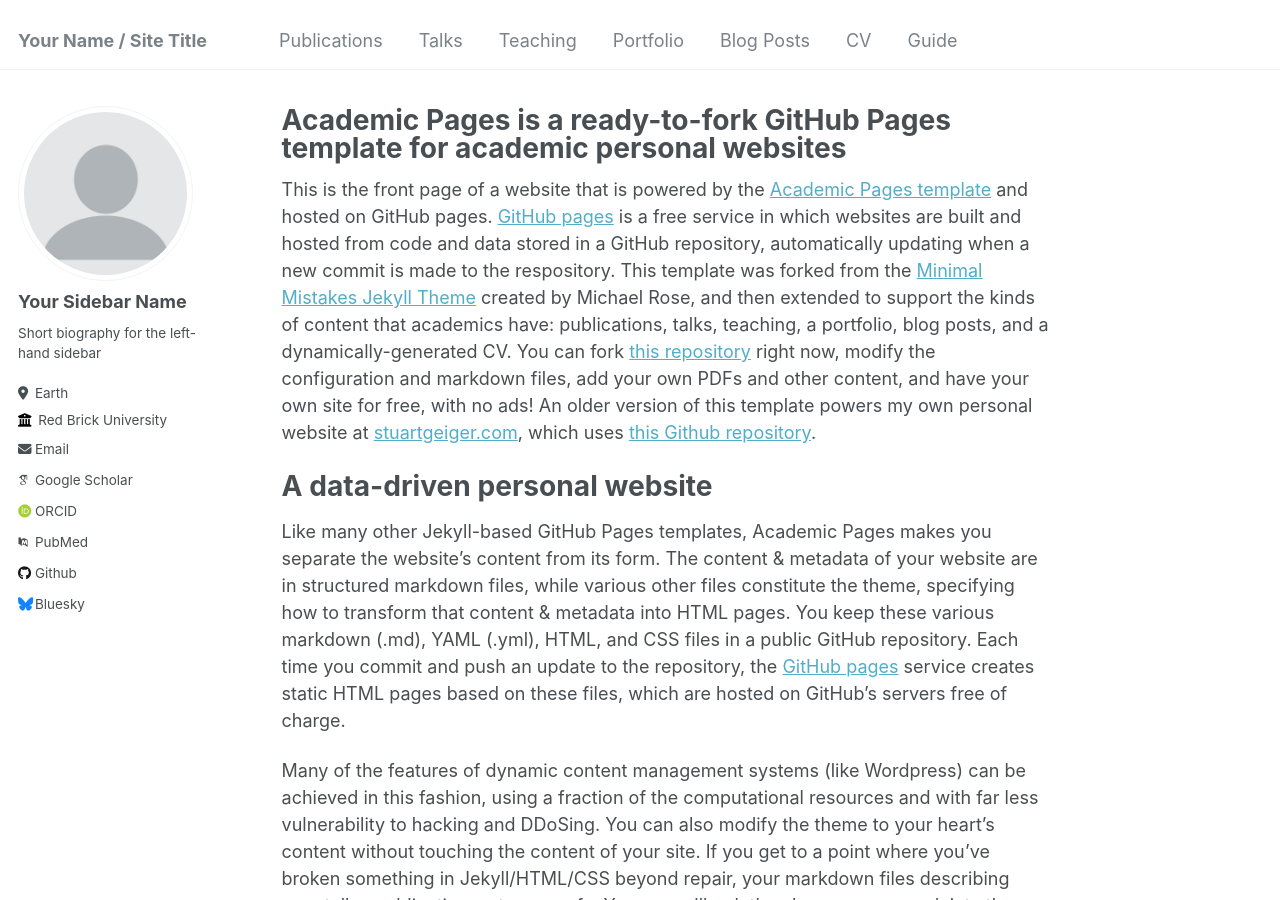
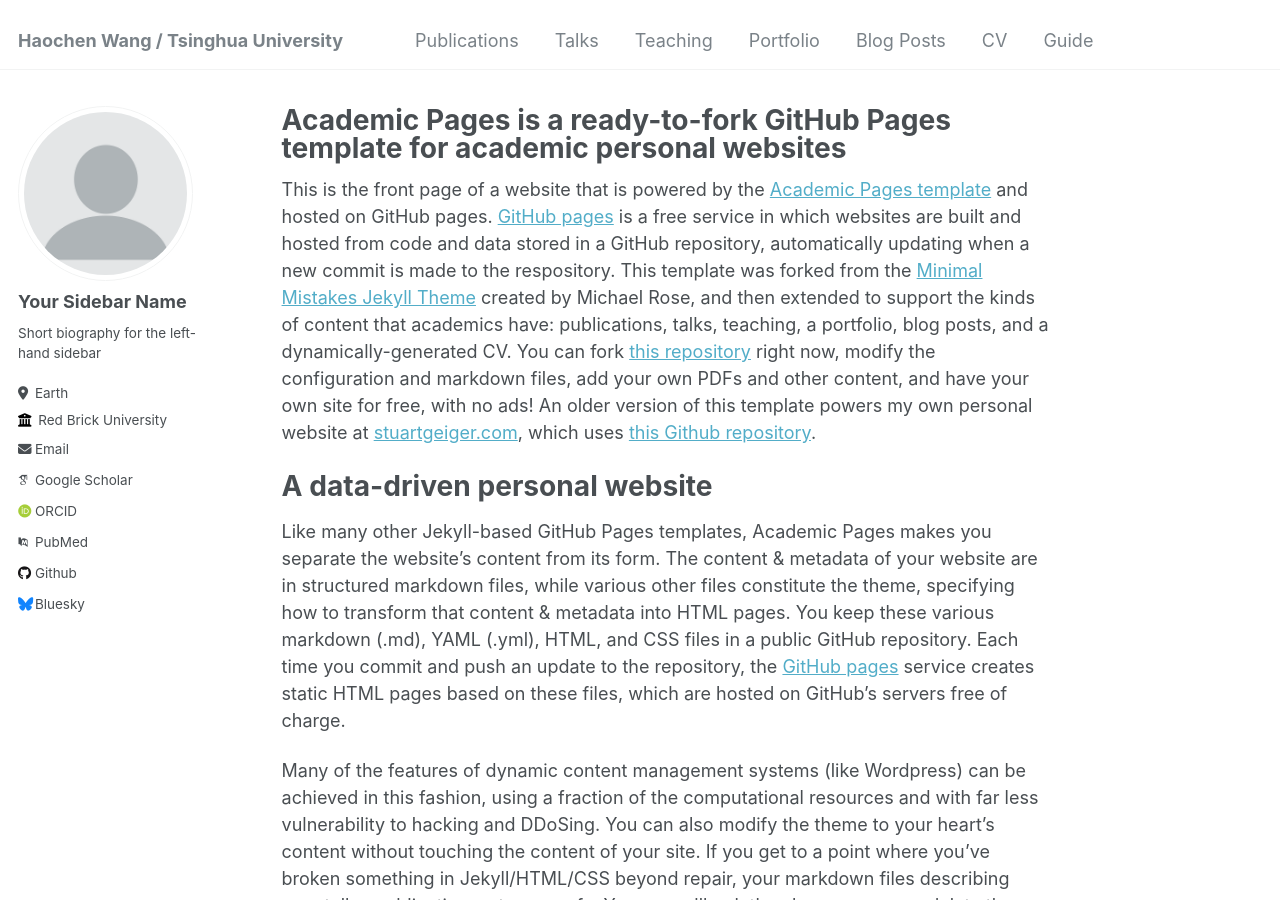
Before and after one commit to HaochenW/HaochenW.github.io, a Jekyll site: the page built from _pages/about.md, in a window 1280 px wide and 900 px high. Built offline with Jekyll 4.4.1, drawn with Linux system fonts in a browser that asks for light colours; some web fonts are replaced.

Commit message:
Update _config.yml

```diff
--- a/_config.yml
+++ b/_config.yml
@@ -8,7 +8,7 @@
 
 # Basic Site Settings
 locale                   : "en-US"
-title                    : "Your Name / Site Title"
+title                    : "Haochen Wang / Tsinghua University"
 title_separator          : "-"
 name                     : &name "Your Name"
 description              : &description "personal description"
```
